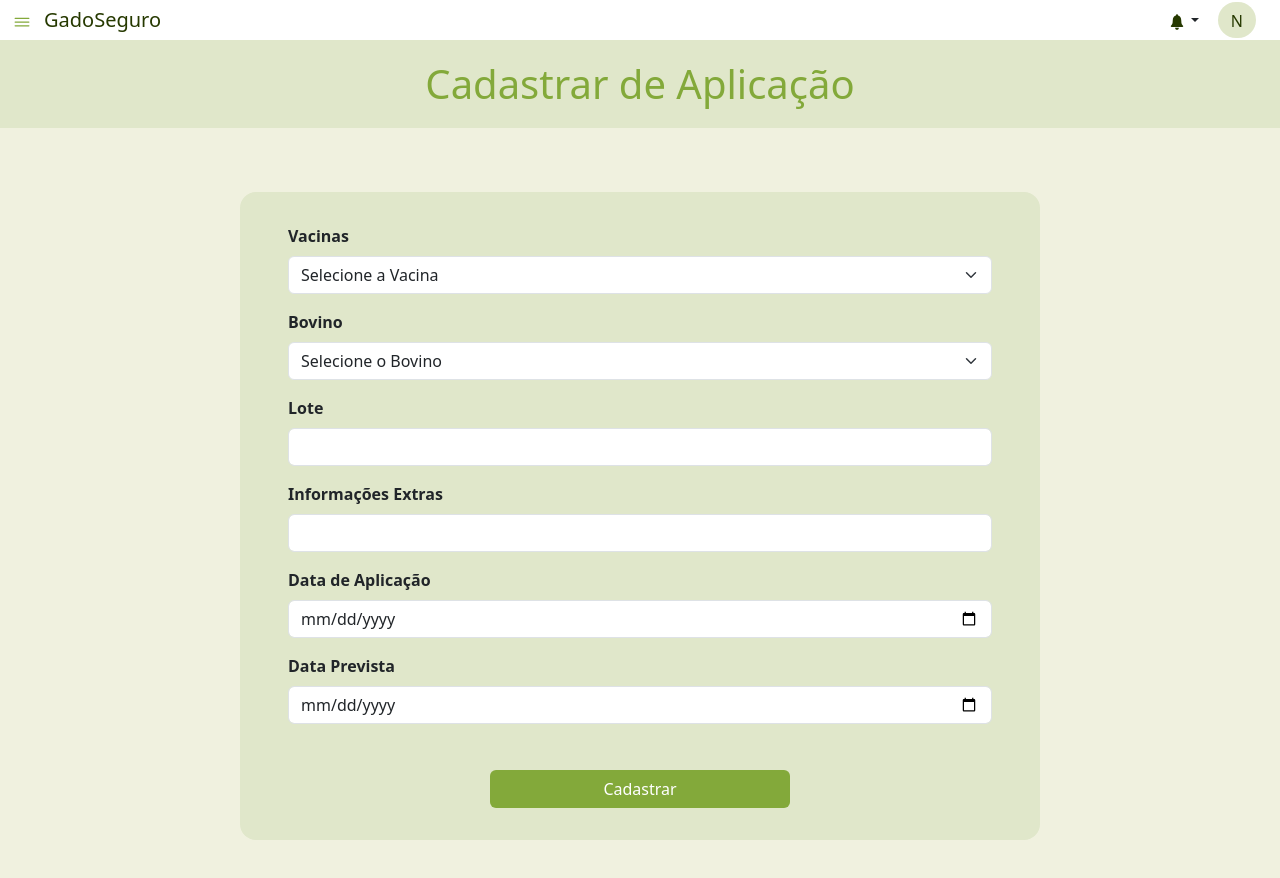
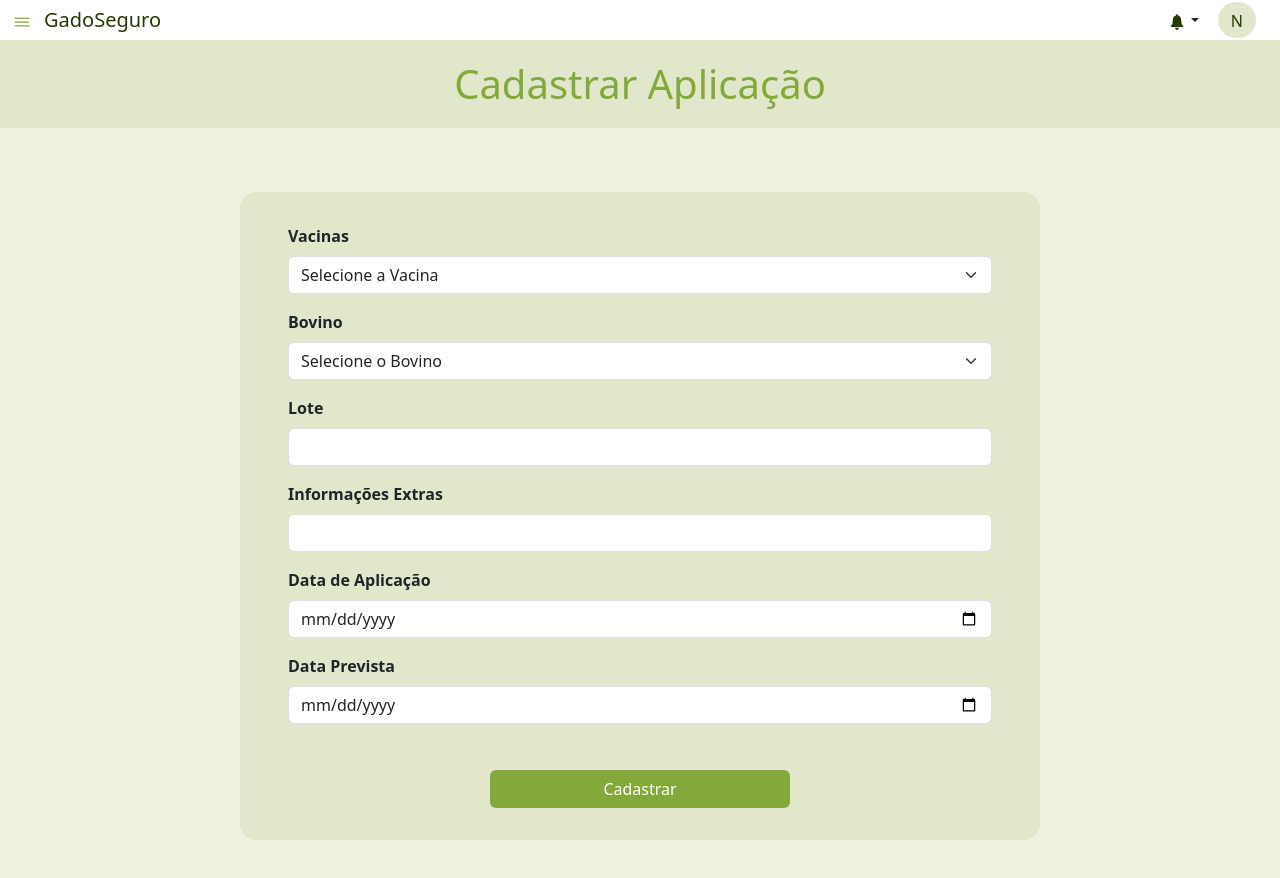
Before and after one commit to neylanepl/processo-de-software-gado-seguro, a React (Create React App) app in the folder frontend/: page /aplicacao/cadastrarAplicacao in a window 1280 px wide. Shown: the top 878 px of the page. Built offline with nearby package versions, Linux system fonts and the light colour scheme.

Commit message:
fix: titulo das paginas

```diff
--- a/frontend/src/pages/aplicacao/cadastrarAplicacao.js
+++ b/frontend/src/pages/aplicacao/cadastrarAplicacao.js
@@ -75,7 +75,7 @@ const CadastrarAplicacao = () => {
 
 
     return (
-    <Base title={"Cadastrar de Aplicação"}>
+    <Base title={"Cadastrar Aplicação"}>
       <Form onSubmit={e => { handleSubmitForm(e) }}
                 style={{margin: "0 auto", backgroundColor: "#E0E7CA", minWidth: "500px",
                 maxWidth: "800px", marginBottom: "10%", padding: "2em 3em 2em 3em",
--- a/frontend/src/pages/bovinos/cadastrarBovino.js
+++ b/frontend/src/pages/bovinos/cadastrarBovino.js
@@ -140,7 +140,7 @@ const CadastrarBovino = () => {
   };
 
   return (
-    <Base title={"Cadastro de Bovino"}>
+    <Base title={"Cadastrar Bovino"}>
       <Form onSubmit={e => { handleSubmitForm(e) }}
                 style={{margin: "0 auto", backgroundColor: "#E0E7CA", minWidth: "500px",
                 maxWidth: "800px", marginBottom: "10%", padding: "2em 3em 2em 3em",
--- a/frontend/src/pages/vacinacao/cadastrarVacina.js
+++ b/frontend/src/pages/vacinacao/cadastrarVacina.js
@@ -32,7 +32,7 @@ const CadastrarVacina = () => {
 
 
     return (
-        <Base title={"Cadastro de Vacina"}>
+        <Base title={"Cadastrar Vacina"}>
                 <Form onSubmit={e => { handleSubmitForm(e) }} style={{margin: "0 auto", backgroundColor: "#E0E7CA", minWidth: "500px",
                 maxWidth: "800px", marginBottom: "10%", padding: "2em 3em 2em 3em",
                     borderRadius: "1em" }}>
```
